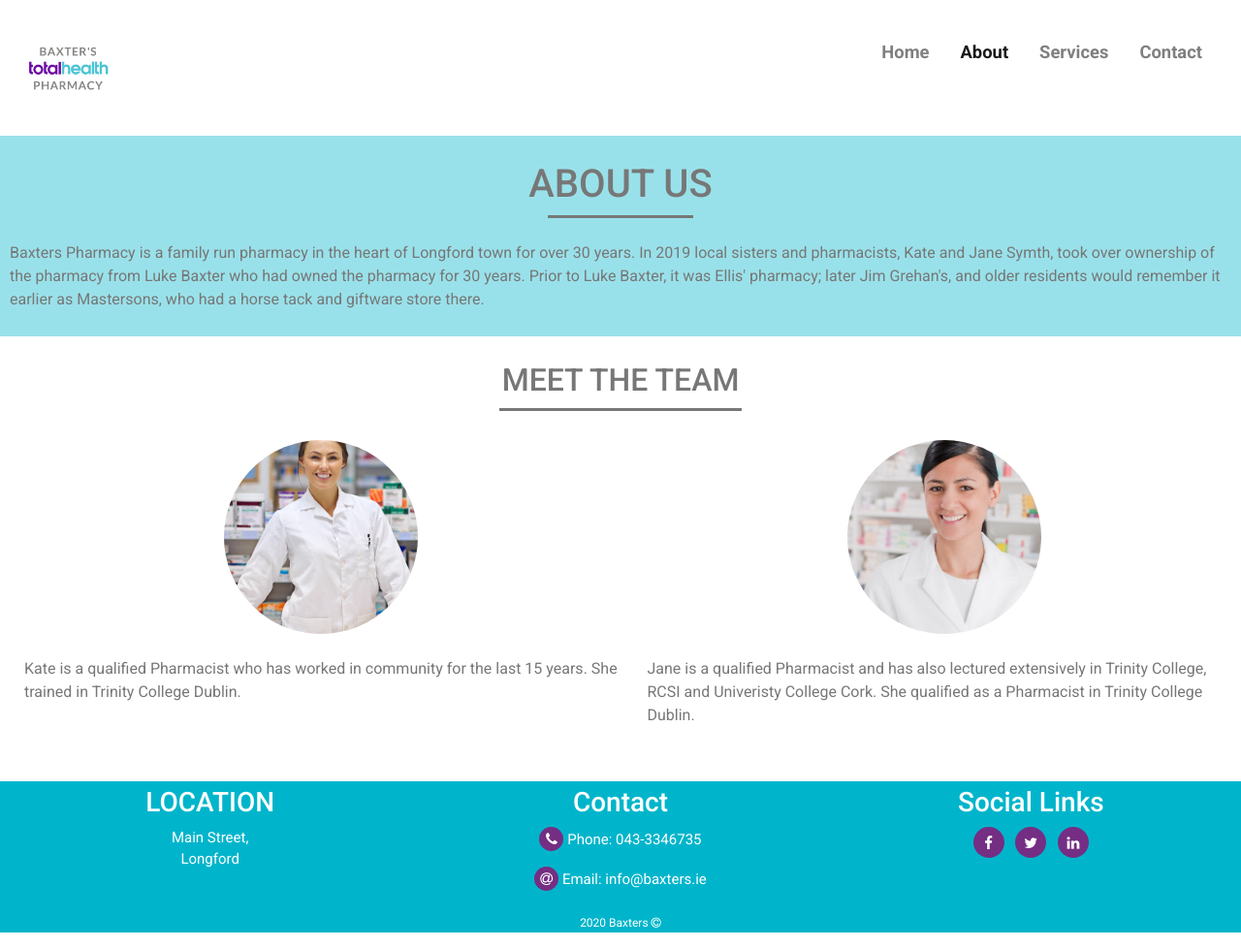
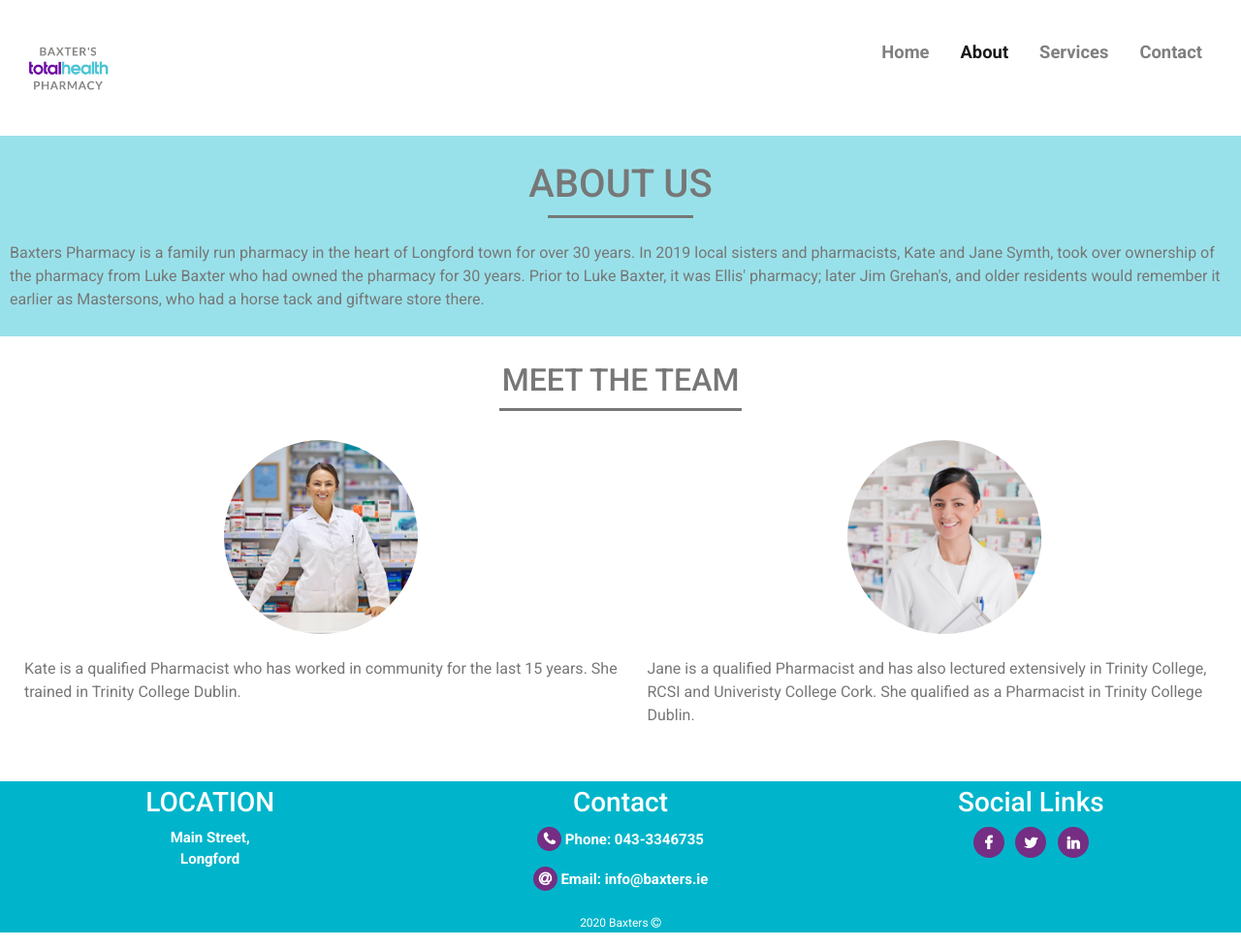
Before and after one commit to Code-Institute-Submissions/BaxtersMS1, a plain HTML site: page about.html in a window 1280 px wide. Shown: the whole page at 97% size. Drawn offline with nearby package versions, Linux system fonts and the light colour scheme.

Commit message:
Replace the owner images on About Us page as img with alt tags

```diff
--- a/about.html
+++ b/about.html
@@ -19,7 +19,8 @@
   </head>
 
   <body>
-    <!--Logo and Navigation bar---------------------------------------------->
+
+    <!--Logo and Navigation bar-->
     <header>
       <div class="header">
         <div id="logo"></div>
@@ -55,7 +56,8 @@
         </nav>
       </div>
     </header>
-    <!--About us section---------------------------------------------->
+
+    <!--About us section-->
     <section>
       <div class="ui-about-colour-about about-us">
         <div id="about-us-text">
@@ -88,7 +90,9 @@
       <div class="row about-container">
         <div id="teamsr" class="col-12 col-md-6">
           <div class="circle-container">
-            <div id="circle-image-sr-bg"></div>
+            <div id="circle-image-sr-bg">
+            <img src="assets/images/pharmacistsr.png" alt="Baxters owner Kate" height="200" width="200">
+          </div>
           </div>
           <br />
           <p>
@@ -99,7 +103,9 @@
 
         <div id="teampr" class="col-12 col-md-6">
           <div class="circle-container">
-            <div id="circle-image-pr-bg"></div>
+            <div id="circle-image-pr-bg">
+            <img src="assets/images/pharmacistpr.png" alt="Baxters owner Jane" height="200" width="200">
+            </div>
           </div>
           <br />
           <p>
@@ -111,7 +117,7 @@
       </div>
     </section>
 
-    <!--Footer--------------------------------------------------------------------->
+    <!--Footer-->
     <footer class="container-fluid">
       <div id="footer-details" class="row">
         <div class="col-sm-4">
--- a/assets/css/style.css
+++ b/assets/css/style.css
@@ -152,13 +152,16 @@ header {
   font-size: 18px;
 }
 
+.home-services-content h3 {
+        font-size: 1.25rem;
+}
 /*---------------------------------------------------------------------------------------------------Footer*/
 footer {
   background: #00b5cb;
   min-height: 120px;
   color: #ffffff;
   font-size: 15px;
-  font-style: bold;
+  font-weight: bold;
   margin: 0;
 }
 
@@ -167,7 +170,7 @@ footer {
   height: 25px;
   border-radius: 50%;
    font-size: 15px;
-  font-style: bold;
+  font-weight: bold;
   line-height: 25px;
   text-align: center;
   background: #742e83;
@@ -180,7 +183,7 @@ footer {
   padding: 12px 0;
   border-radius: 50%;
   font-size: 15px;
-  font-style: bold;
+  font-weight: bold;
   line-height: 10px;
   text-align: center;
   background: #742e83;
@@ -254,15 +257,11 @@ footer {
   margin: 0 auto;
 }
 
-#circle-image-sr-bg {
-  background: url("../images/pharmacistsr.png") no-repeat center center;
-  height: 100%;
+#circle-image-sr-bg img {
   border-radius: 50%;
 }
 
-#circle-image-pr-bg {
-  background: url("../images/pharmacistpr.png") no-repeat center center;
-  height: 100%;
+#circle-image-pr-bg img {
   border-radius: 50%;
 }
 
```
Also changed, not shown: contact.html (+5 -5 lines), index.html (+8 -8 lines), services.html (+12 -11 lines).
